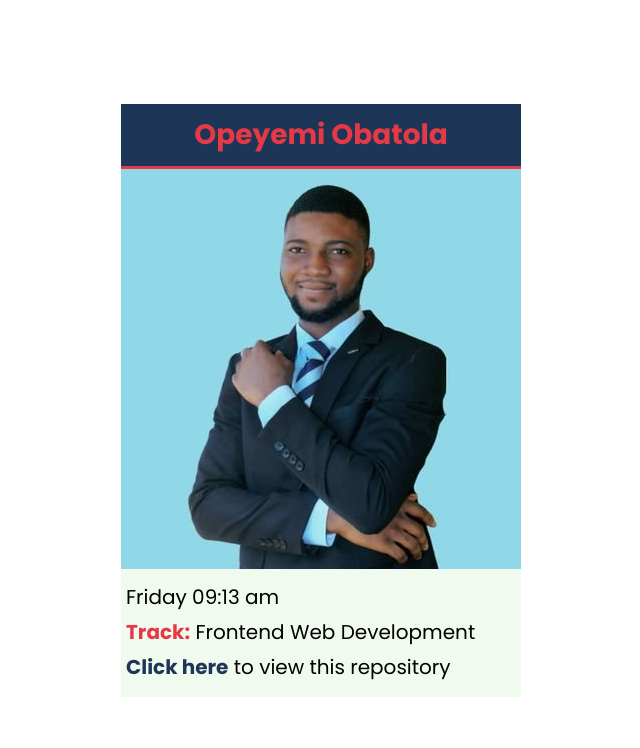
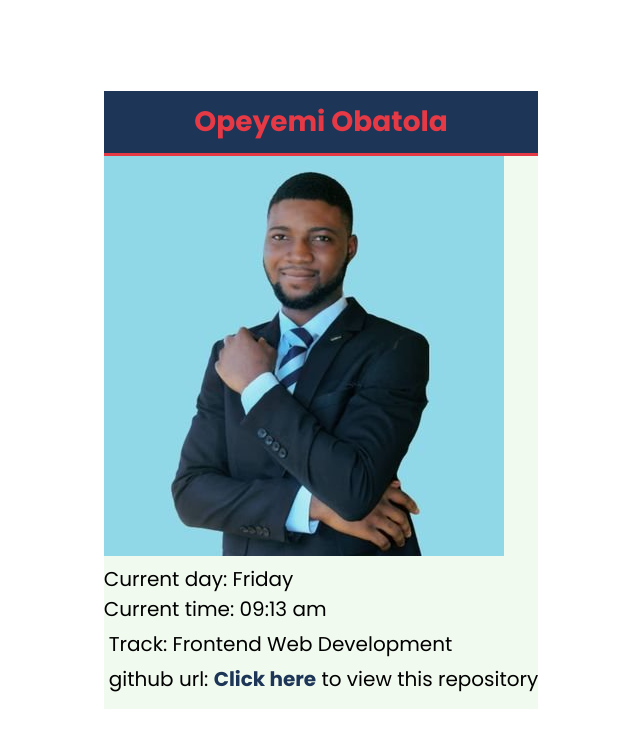
Before and after one commit to opeyemi-code/HNG-frontend-track-stage-one-task, a plain HTML site: page index.html in a window 1280 px wide. Shown: the whole page, without its empty margins (319-959 px from the left). Drawn offline with Linux system fonts and the light colour scheme.

Commit message:
added more context

```diff
--- a/index.html
+++ b/index.html
@@ -16,16 +16,19 @@
           data-testid="opeyemi Obatola"
         />
       </div>
-      <p class="time paragraph">
+      <p class="time">
+        <span class="highlight-text">Current day: </span>
         <span data-testid="currentDayOfTheWeek" id="day-of-the-week"
           >Monday</span
         >
-        <span data-testid="currentUTCTime"><span id="hour">00</span>:<span id="minute">00</span><span id="meridian"> am</span>
+        </p>
+        <p><span class="highlight-text">Current time: </span><span data-testid="currentUTCTime"><span id="hour">00</span>:<span id="minute">00</span><span id="meridian"> am</span>
       </p>
       <p data-testid="myTrack" class="paragraph">
-        <span class="track">Track:</span> Frontend Web Development
+        <span class="highlight-text">Track:</span> Frontend Web Development
       </p>
       <p data-testid="githubURL" class="paragraph">
+        <span class="highlight-text">github url: </span>
         <a
           href="https://github.com/opeyemi-code/HNG-frontend-track-stage-one-task"
           >Click here</a
```
